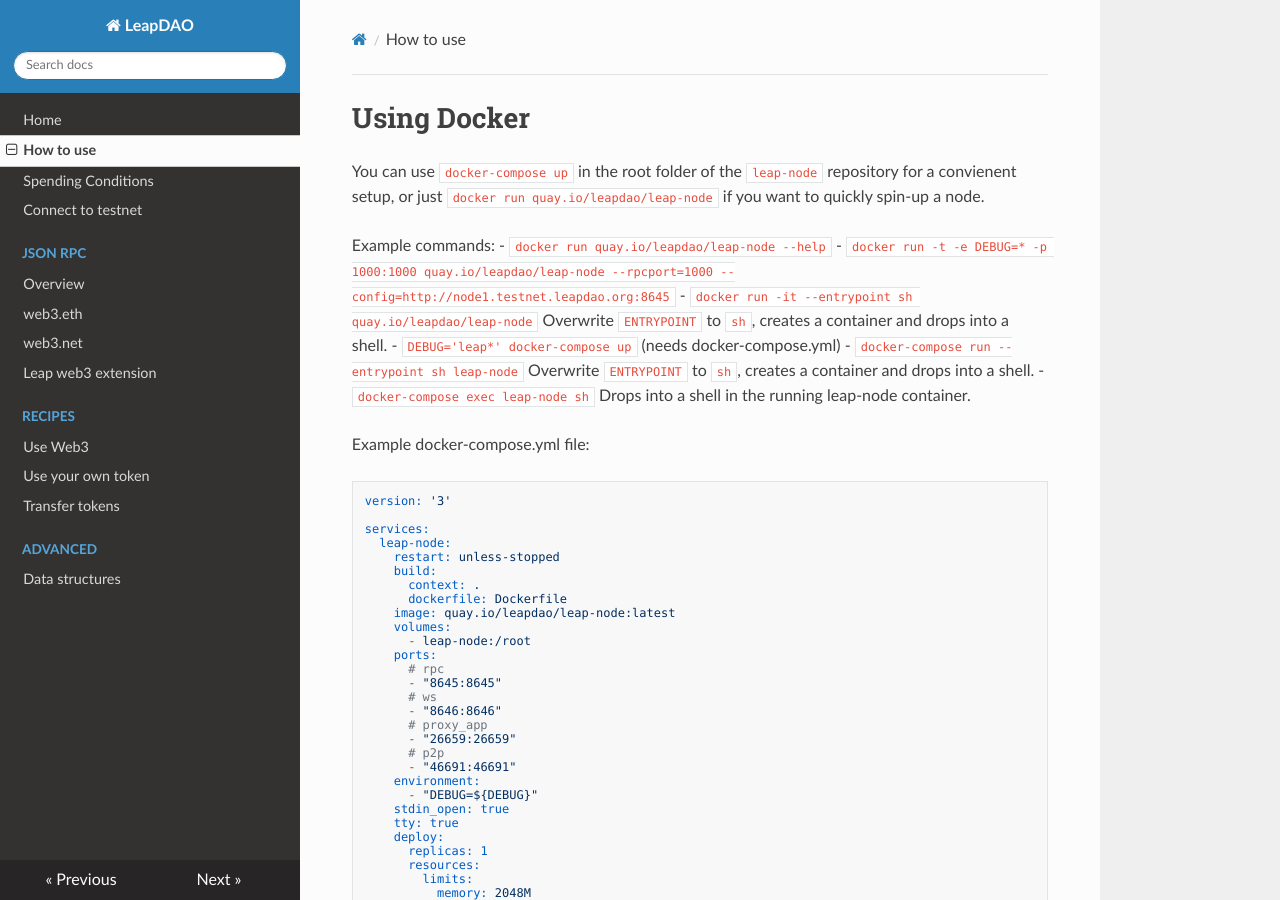
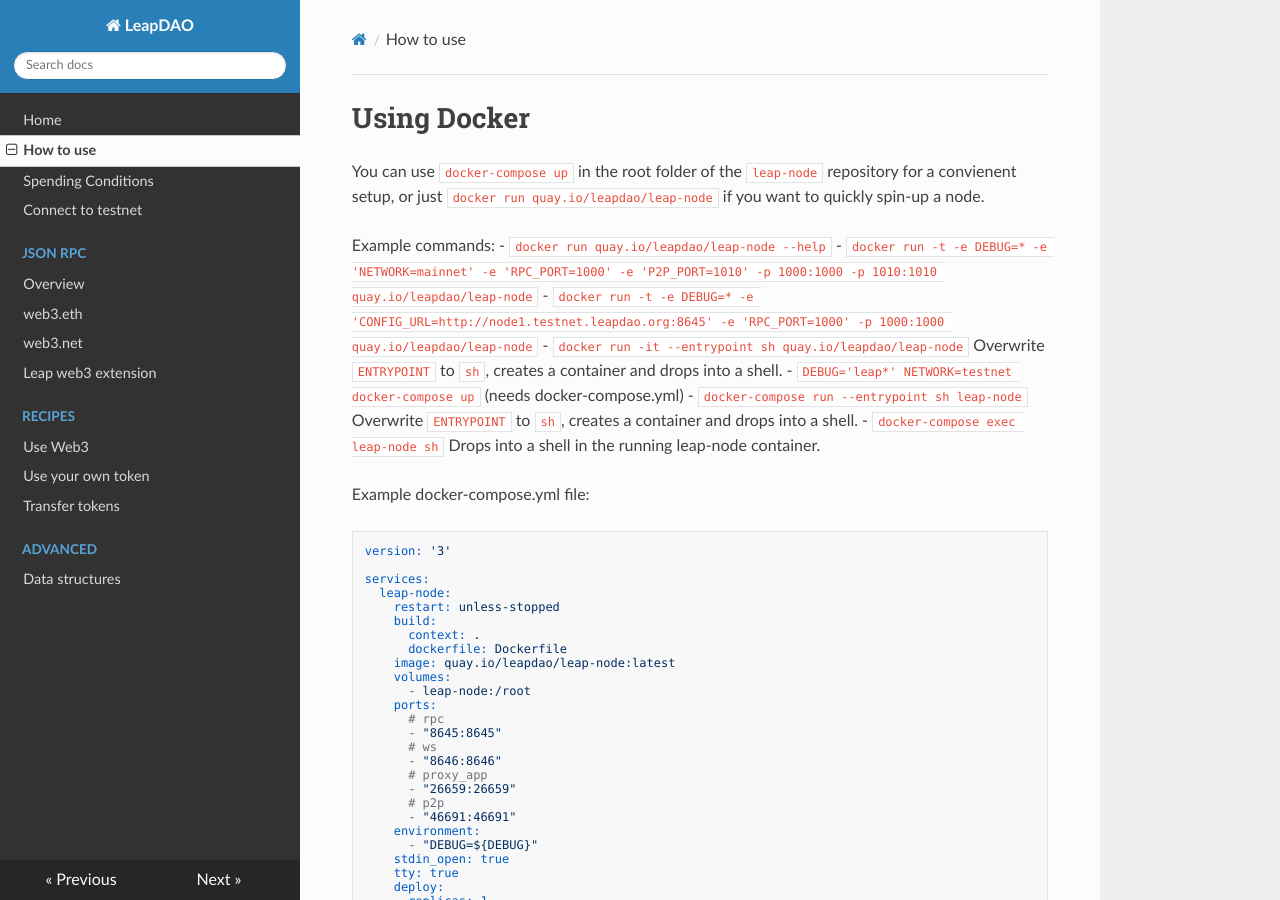
Before and after one commit to leapdao/docs, an MkDocs documentation site: the page built from docs/how-to-use.md, in a window 1280 px wide and 900 px high. Built offline with MkDocs 1.6.1, drawn with Linux system fonts in a browser that asks for light colours; nearby versions of some CDN libraries.

Commit message:
env variables

```diff
--- a/docs/how-to-use.md
+++ b/docs/how-to-use.md
@@ -8,9 +8,10 @@ or just `docker run quay.io/leapdao/leap-node` if you want to quickly spin-up a
 
 Example commands:
   - `docker run quay.io/leapdao/leap-node --help`
-  - `docker run -t -e DEBUG=* -p 1000:1000 quay.io/leapdao/leap-node --rpcport=1000 --config=http://node1.testnet.leapdao.org:8645`
+  - `docker run -t -e DEBUG=* -e 'NETWORK=mainnet' -e 'RPC_PORT=1000' -e 'P2P_PORT=1010' -p 1000:1000 -p 1010:1010 quay.io/leapdao/leap-node`
+  - `docker run -t -e DEBUG=* -e 'CONFIG_URL=http://node1.testnet.leapdao.org:8645' -e 'RPC_PORT=1000' -p 1000:1000 quay.io/leapdao/leap-node`
   - `docker run -it --entrypoint sh quay.io/leapdao/leap-node` Overwrite `ENTRYPOINT` to `sh`, creates a container and drops into a shell.
-  - `DEBUG='leap*' docker-compose up` (needs docker-compose.yml)
+  - `DEBUG='leap*' NETWORK=testnet docker-compose up` (needs docker-compose.yml)
   - `docker-compose run --entrypoint sh leap-node` Overwrite `ENTRYPOINT` to `sh`, creates a container and drops into a shell.
   - `docker-compose exec leap-node sh` Drops into a shell in the running leap-node container.
 
```
